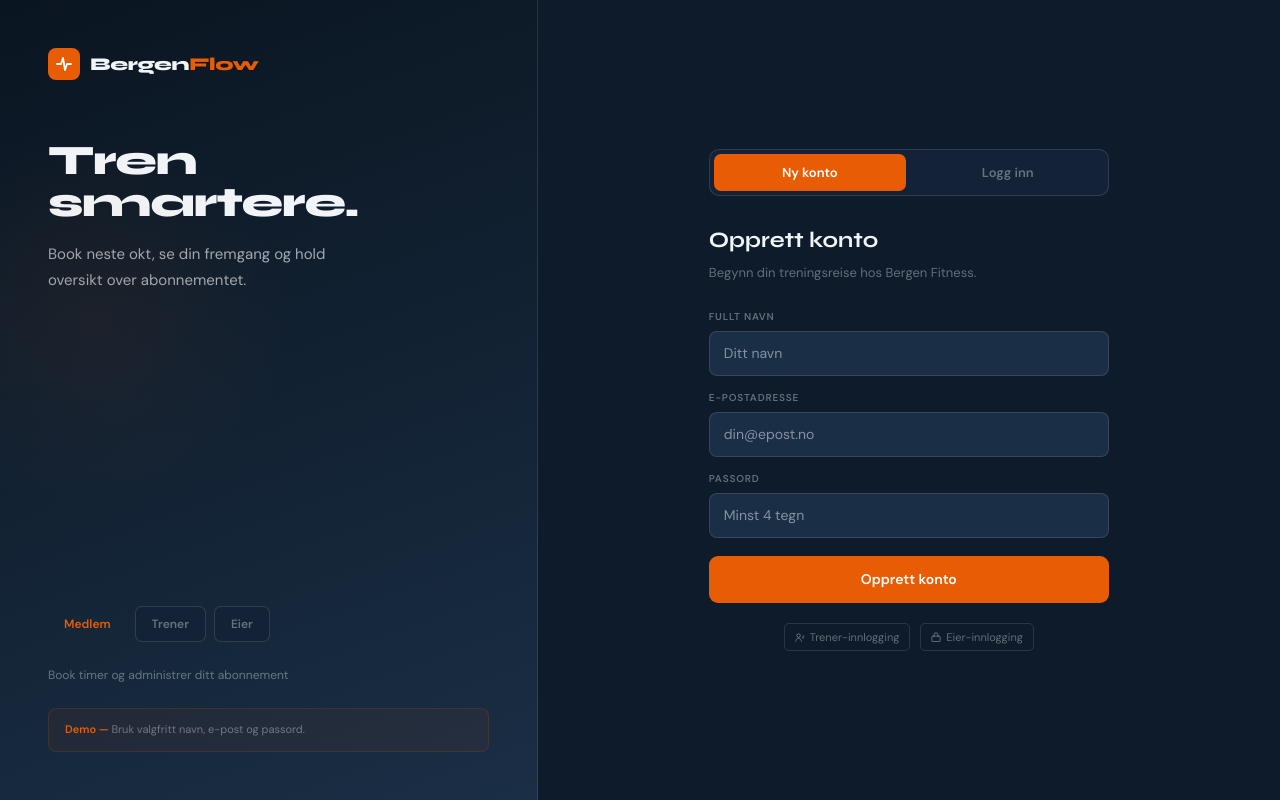
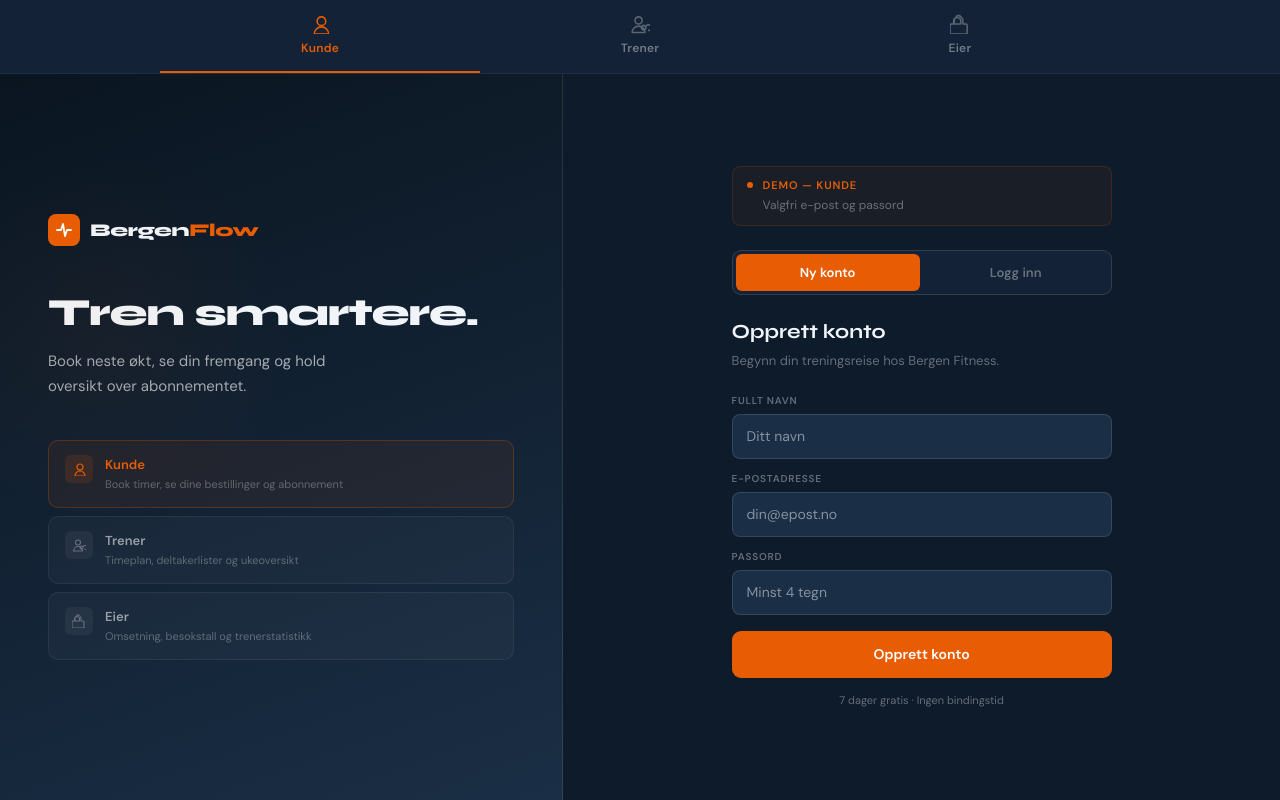
Before and after one commit to SloThdk/bergenflow, a Next.js app: page / in a window 1280 px wide. Built offline with nearby package versions, Linux system fonts and the light colour scheme.

Commit message:
Login redesign — prominent 3-level access picker, demo creds per level, visible on mobile

```diff
--- a/app/page.tsx
+++ b/app/page.tsx
@@ -4,29 +4,39 @@
 
 type Mode = "member" | "trainer" | "owner";
 
+const MODES: { key: Mode; label: string; icon: string; color: string; hint: string; cred: string }[] = [
+  { key: "member",  label: "Kunde",    icon: "M8 8a3 3 0 1 0 0-6 3 3 0 0 0 0 6zm-5 6a5 5 0 0 1 10 0H3z", color: "#E85D04", hint: "Book timer, se dine bestillinger og abonnement",   cred: "Valgfri e-post og passord" },
+  { key: "trainer", label: "Trener",   icon: "M6 7a2.5 2.5 0 1 0 0-5 2.5 2.5 0 0 0 0 5zm-4.5 6a4.5 4.5 0 0 1 9 0H1.5zm7-4.5a1.5 1.5 0 1 0 2.12 2.12 1.5 1.5 0 0 0-2.12-2.12zM11 9.5a2 2 0 1 1 2 2", color: "#7BA3C4", hint: "Timeplan, deltakerlister og ukeoversikt",           cred: "Valgfri e-post og passord" },
+  { key: "owner",   label: "Eier",     icon: "M5 1a4 4 0 0 1 4 4v2h2a1 1 0 0 1 1 1v5a1 1 0 0 1-1 1H1a1 1 0 0 1-1-1V8a1 1 0 0 1 1-1h2V5a4 4 0 0 1 4-4zm0 1.5A2.5 2.5 0 0 0 2.5 5v2h5V5A2.5 2.5 0 0 0 5 2.5z", color: "#B8985A", hint: "Omsetning, besokstall og trenerstatistikk",         cred: "owner@bergenfitness.no · valgfritt passord" },
+];
+
 export default function LoginPage() {
   const router = useRouter();
-  const [mode, setMode]       = useState<Mode>("member");
-  const [name, setName]       = useState("");
-  const [email, setEmail]     = useState("");
+  const [mode, setMode]         = useState<Mode>("member");
+  const [authMode, setAuthMode] = useState<"signup" | "login">("signup");
+  const [name, setName]         = useState("");
+  const [email, setEmail]       = useState("");
   const [password, setPassword] = useState("");
-  const [error, setError]     = useState("");
-  const [loading, setLoading] = useState(false);
-  const [authMode, setAuthMode] = useState<"login"|"signup">("signup");
+  const [error, setError]       = useState("");
+  const [loading, setLoading]   = useState(false);
 
   useEffect(() => {
     try {
-      if (sessionStorage.getItem("bf_member")) router.push("/dashboard");
-      if (sessionStorage.getItem("bf_trainer")) router.push("/trainer");
-      if (sessionStorage.getItem("bf_owner_bf")) router.push("/owner");
+      if (sessionStorage.getItem("bf_member"))    router.push("/dashboard");
+      if (sessionStorage.getItem("bf_trainer"))   router.push("/trainer");
+      if (sessionStorage.getItem("bf_owner_bf"))  router.push("/owner");
     } catch {}
   }, [router]);
+
+  const cfg = MODES.find(m => m.key === mode)!;
+
+  function reset() { setError(""); setName(""); setEmail(""); setPassword(""); }
 
   function handleSubmit(e: React.FormEvent) {
     e.preventDefault();
     setError("");
     if (mode === "owner" && email.trim().toLowerCase() !== "owner@bergenfitness.no") {
-      setError("Ugyldig eierkonto. Bruk owner@bergenfitness.no");
+      setError("Eier-konto: bruk owner@bergenfitness.no");
       return;
     }
     if (!email.trim() || !password.trim()) { setError("Fyll inn alle felt."); return; }
@@ -46,134 +56,160 @@
           router.push("/owner");
         }
       } catch {}
-    }, 600);
+    }, 500);
   }
 
-  const modeConfig = {
-    member:  { label: "Medlem",  desc: "Book timer og administrer ditt abonnement",    color: "var(--orange)" },
-    trainer: { label: "Trener",  desc: "Se timeplan og klasselistene dine",             color: "#7BA3C4" },
-    owner:   { label: "Eier",    desc: "Overvak treningssenter, inntekter og besokende", color: "#B8985A" },
+  const headings: Record<Mode, { title: string; sub: string }> = {
+    member:  { title: "Tren smartere.",  sub: "Book neste økt, se din fremgang og hold oversikt over abonnementet." },
+    trainer: { title: "Din plan.",        sub: "Alle dine klasser, deltakerlister og timeplan på ett sted." },
+    owner:   { title: "Full oversikt.",   sub: "Besøkstall, inntekter og klassestatistikk — alt i sanntid." },
   };
 
-  const headlineMap = {
-    member:  { title: "Tren smartere.", sub: "Book neste okt, se din fremgang og hold oversikt over abonnementet." },
-    trainer: { title: "Din plan.", sub: "Alle dine klasser, deltakerlister og timeplan pa ett sted." },
-    owner:   { title: "Full oversikt.", sub: "Besokstall, inntekter og klassestatistikk — alt i sanntid." },
-  };
-
-  const { title, sub } = headlineMap[mode];
+  const { title, sub } = headings[mode];
 
   return (
-    <div style={{ minHeight: "100vh", display: "flex", background: "var(--bg)" }}>
+    <div style={{ minHeight: "100vh", display: "flex", flexDirection: "column", background: "var(--bg)" }}>
+
+      {/* ── Access level picker (always visible top bar) ── */}
+      <div style={{ borderBottom: "1px solid var(--border)", background: "var(--surface)", padding: "0" }}>
+        <div style={{ maxWidth: "960px", margin: "0 auto", display: "flex", alignItems: "stretch" }}>
+          {MODES.map(m => (
+            <button key={m.key} onClick={() => { setMode(m.key); reset(); }}
+              style={{
+                flex: 1, display: "flex", flexDirection: "column", alignItems: "center", justifyContent: "center",
+                gap: "5px", padding: "14px 12px", background: "none", border: "none",
+                borderBottom: mode === m.key ? `2px solid ${m.color}` : "2px solid transparent",
+                cursor: "pointer", transition: "all 0.12s",
+              }}>
+              <svg width="20" height="20" viewBox="0 0 14 14" fill="none" style={{ color: mode === m.key ? m.color : "rgba(255,255,255,0.3)", transition: "color 0.12s" }}>
+                <path d={m.icon} stroke="currentColor" strokeWidth="1.1" strokeLinecap="round" strokeLinejoin="round" fill="none"/>
+              </svg>
+              <span style={{ fontSize: "12px", fontWeight: 600, color: mode === m.key ? m.color : "rgba(255,255,255,0.4)", letterSpacing: "0.02em" }}>{m.label}</span>
+            </button>
+          ))}
+        </div>
+      </div>
+
+      {/* ── Main content ── */}
+      <div style={{ flex: 1, display: "flex", overflow: "hidden" }}>
+
         {/* Left brand panel */}
-      <div className="brand-panel" style={{ width: "42%", background: "linear-gradient(160deg, #0A1520 0%, #1A2E45 100%)", display: "flex", flexDirection: "column", justifyContent: "space-between", padding: "48px", borderRight: "1px solid var(--border-strong)", position: "relative", overflow: "hidden" }}>
-        <div style={{ position: "absolute", top: "15%", left: "-20%", width: "400px", height: "400px", background: "radial-gradient(ellipse, rgba(232,93,4,0.06) 0%, transparent 70%)", pointerEvents: "none" }}/>
-        <div>
-          <div style={{ display: "flex", alignItems: "center", gap: "10px", marginBottom: "60px" }}>
+        <div style={{ width: "44%", background: "linear-gradient(160deg, #0A1520 0%, #1A2E45 100%)", display: "flex", flexDirection: "column", justifyContent: "center", padding: "56px 48px", borderRight: "1px solid var(--border-strong)", position: "relative", overflow: "hidden" }}
+          className="hidden-mobile">
+          <div style={{ position: "absolute", top: "10%", left: "-15%", width: "380px", height: "380px", background: `radial-gradient(ellipse, ${cfg.color}0A 0%, transparent 70%)`, pointerEvents: "none", transition: "background 0.3s" }}/>
+          <div style={{ marginBottom: "40px" }}>
+            <div style={{ display: "flex", alignItems: "center", gap: "10px", marginBottom: "48px" }}>
               <div style={{ width: "32px", height: "32px", background: "var(--orange)", borderRadius: "8px", display: "flex", alignItems: "center", justifyContent: "center" }}>
                 <svg width="18" height="18" viewBox="0 0 18 18" fill="none"><path d="M2 9h4l2-6 2 12 2-6h4" stroke="#fff" strokeWidth="1.8" strokeLinecap="round" strokeLinejoin="round"/></svg>
               </div>
               <span style={{ fontFamily: "var(--font-syne)", fontSize: "18px", fontWeight: 800, letterSpacing: "-0.02em" }}>Bergen<span style={{ color: "var(--orange)" }}>Flow</span></span>
             </div>
-          <div style={{ fontFamily: "var(--font-syne)", fontSize: "clamp(32px, 3.5vw, 42px)", fontWeight: 800, lineHeight: 1.0, letterSpacing: "-0.03em", marginBottom: "18px", color: "var(--text)" }}>{title}</div>
+            <div style={{ fontFamily: "var(--font-syne)", fontSize: "clamp(30px, 3vw, 40px)", fontWeight: 800, lineHeight: 1.0, letterSpacing: "-0.03em", marginBottom: "16px" }}>{title}</div>
             <p style={{ fontSize: "15px", color: "var(--text-secondary)", lineHeight: 1.7, maxWidth: "300px" }}>{sub}</p>
           </div>
+
+          {/* Access level cards on left */}
+          <div style={{ display: "flex", flexDirection: "column", gap: "8px" }}>
+            {MODES.map(m => (
+              <button key={m.key} onClick={() => { setMode(m.key); reset(); }}
+                style={{
+                  display: "flex", alignItems: "flex-start", gap: "12px", padding: "14px 16px",
+                  background: mode === m.key ? `${m.color}12` : "rgba(255,255,255,0.03)",
+                  border: `1px solid ${mode === m.key ? m.color + "40" : "rgba(255,255,255,0.06)"}`,
+                  borderRadius: "10px", cursor: "pointer", textAlign: "left", transition: "all 0.12s",
+                }}>
+                <div style={{ width: "28px", height: "28px", borderRadius: "6px", background: mode === m.key ? `${m.color}20` : "rgba(255,255,255,0.05)", display: "flex", alignItems: "center", justifyContent: "center", flexShrink: 0 }}>
+                  <svg width="14" height="14" viewBox="0 0 14 14" fill="none" style={{ color: mode === m.key ? m.color : "rgba(255,255,255,0.3)" }}>
+                    <path d={m.icon} stroke="currentColor" strokeWidth="1.1" strokeLinecap="round" strokeLinejoin="round" fill="none"/>
+                  </svg>
+                </div>
                 <div>
-          <div style={{ display: "flex", gap: "8px", marginBottom: "24px" }}>
-            {(Object.entries(modeConfig) as [Mode, typeof modeConfig[Mode]][]).map(([key, cfg]) => (
-              <button key={key} onClick={() => { setMode(key); setError(""); }} style={{
-                padding: "8px 16px", borderRadius: "7px", fontSize: "12px", fontWeight: 600,
-                background: mode === key ? `${cfg.color}18` : "var(--surface)",
-                border: `1px solid ${mode === key ? cfg.color + "44" : "var(--border-strong)"}`,
-                color: mode === key ? cfg.color : "var(--text-muted)",
-                transition: "all 0.12s", cursor: "pointer",
-              }}>{cfg.label}</button>
+                  <div style={{ fontSize: "13px", fontWeight: 700, color: mode === m.key ? m.color : "rgba(255,255,255,0.55)", marginBottom: "2px" }}>{m.label}</div>
+                  <div style={{ fontSize: "11px", color: "rgba(255,255,255,0.3)", lineHeight: 1.5 }}>{m.hint}</div>
+                </div>
+              </button>
             ))}
-          </div>
-          <p style={{ fontSize: "12px", color: "var(--text-muted)" }}>{modeConfig[mode].desc}</p>
-          <div style={{ marginTop: "24px", padding: "12px 16px", background: "rgba(232,93,4,0.06)", border: "1px solid rgba(232,93,4,0.15)", borderRadius: "8px" }}>
-            <p style={{ fontSize: "11px", color: "var(--text-muted)", lineHeight: 1.6 }}>
-              <span style={{ color: "var(--orange)", fontWeight: 600 }}>Demo — </span>
-              {mode === "owner" ? "E-post: owner@bergenfitness.no, valgfritt passord." : "Bruk valgfritt navn, e-post og passord."}
-            </p>
-          </div>
           </div>
         </div>
 
         {/* Right form panel */}
-      <div style={{ flex: 1, display: "flex", alignItems: "center", justifyContent: "center", padding: "48px 40px" }}>
-        <div style={{ width: "100%", maxWidth: "400px" }}>
+        <div style={{ flex: 1, display: "flex", alignItems: "center", justifyContent: "center", padding: "40px 32px", overflowY: "auto" }}>
+          <div style={{ width: "100%", maxWidth: "380px" }}>
+
+            {/* Mode hint */}
+            <div style={{ background: `${cfg.color}0E`, border: `1px solid ${cfg.color}28`, borderRadius: "8px", padding: "10px 14px", marginBottom: "24px", display: "flex", alignItems: "flex-start", gap: "10px" }}>
+              <div style={{ width: "6px", height: "6px", borderRadius: "50%", background: cfg.color, marginTop: "5px", flexShrink: 0 }}/>
+              <div>
+                <div style={{ fontSize: "11px", fontWeight: 700, color: cfg.color, marginBottom: "3px", textTransform: "uppercase", letterSpacing: "0.08em" }}>Demo — {cfg.label}</div>
+                <div style={{ fontSize: "12px", color: "var(--text-muted)", lineHeight: 1.55 }}>{cfg.cred}</div>
+              </div>
+            </div>
+
+            {/* Signup / Login tabs (member only) */}
             {mode === "member" && (
-            <div style={{ display: "flex", gap: "6px", marginBottom: "28px", background: "var(--surface)", border: "1px solid var(--border-strong)", borderRadius: "10px", padding: "4px" }}>
-              {(["signup","login"] as const).map(m => (
-                <button key={m} onClick={() => { setAuthMode(m); setError(""); }} style={{
-                  flex: 1, padding: "9px", borderRadius: "7px", fontSize: "13px", fontWeight: 600,
-                  background: authMode === m ? "var(--orange)" : "transparent",
-                  color: authMode === m ? "#fff" : "var(--text-muted)", border: "none", transition: "all 0.12s",
-                }}>
+              <div style={{ display: "flex", gap: "4px", background: "var(--surface)", border: "1px solid var(--border-strong)", borderRadius: "9px", padding: "3px", marginBottom: "22px" }}>
+                {(["signup", "login"] as const).map(m => (
+                  <button key={m} onClick={() => { setAuthMode(m); setError(""); }}
+                    style={{ flex: 1, padding: "9px", borderRadius: "6px", fontSize: "13px", fontWeight: 600, background: authMode === m ? "var(--orange)" : "transparent", color: authMode === m ? "#fff" : "var(--text-muted)", border: "none", transition: "all 0.12s" }}>
                     {m === "signup" ? "Ny konto" : "Logg inn"}
                   </button>
                 ))}
               </div>
             )}
 
-          <h1 style={{ fontFamily: "var(--font-syne)", fontSize: "22px", fontWeight: 700, color: "var(--text)", marginBottom: "6px" }}>
-            {mode === "member" ? (authMode === "signup" ? "Opprett konto" : "Logg inn") : mode === "trainer" ? "Trener-innlogging" : "Eier-innlogging"}
+            <h1 style={{ fontFamily: "var(--font-syne)", fontSize: "20px", fontWeight: 700, marginBottom: "4px" }}>
+              {mode === "member" && authMode === "signup" ? "Opprett konto" :
+               mode === "member" ? "Logg inn" :
+               mode === "trainer" ? "Trener-innlogging" : "Eier-innlogging"}
             </h1>
-          <p style={{ fontSize: "13px", color: "var(--text-muted)", marginBottom: "26px" }}>
+            <p style={{ fontSize: "13px", color: "var(--text-muted)", marginBottom: "22px" }}>
               {mode === "member" && authMode === "signup" ? "Begynn din treningsreise hos Bergen Fitness." :
-             mode === "member" ? "Velkommen tilbake — hva trener du i dag?" :
-             mode === "trainer" ? "Se dine klasser og deltakerlistene." :
+               mode === "member" ? "Velkommen tilbake." :
+               mode === "trainer" ? "Se dine klasser og deltakerlister." :
                "Full oversikt over treningssenteret."}
             </p>
 
-          <form onSubmit={handleSubmit} style={{ display: "flex", flexDirection: "column", gap: "14px" }}>
+            <form onSubmit={handleSubmit} style={{ display: "flex", flexDirection: "column", gap: "12px" }}>
               {mode === "member" && authMode === "signup" && (
                 <div>
-                <label style={{ display: "block", fontSize: "10px", fontWeight: 700, color: "var(--text-muted)", textTransform: "uppercase", letterSpacing: "0.08em", marginBottom: "7px" }}>Fullt navn</label>
-                <input type="text" placeholder="Ditt navn" value={name} onChange={e => { setName(e.target.value); setError(""); }}/>
+                  <label style={{ display: "block", fontSize: "10px", fontWeight: 700, color: "var(--text-muted)", textTransform: "uppercase", letterSpacing: "0.08em", marginBottom: "6px" }}>Fullt navn</label>
+                  <input type="text" placeholder="Ditt navn" value={name} onChange={e => { setName(e.target.value); setError(""); }} />
                 </div>
               )}
               <div>
-              <label style={{ display: "block", fontSize: "10px", fontWeight: 700, color: "var(--text-muted)", textTransform: "uppercase", letterSpacing: "0.08em", marginBottom: "7px" }}>E-postadresse</label>
-              <input type="email" placeholder={mode === "owner" ? "owner@bergenfitness.no" : "din@epost.no"} value={email} onChange={e => { setEmail(e.target.value); setError(""); }}/>
+                <label style={{ display: "block", fontSize: "10px", fontWeight: 700, color: "var(--text-muted)", textTransform: "uppercase", letterSpacing: "0.08em", marginBottom: "6px" }}>E-postadresse</label>
+                <input type="email" placeholder={mode === "owner" ? "owner@bergenfitness.no" : "din@epost.no"} value={email} onChange={e => { setEmail(e.target.value); setError(""); }} />
               </div>
               <div>
-              <label style={{ display: "block", fontSize: "10px", fontWeight: 700, color: "var(--text-muted)", textTransform: "uppercase", letterSpacing: "0.08em", marginBottom: "7px" }}>Passord</label>
-              <input type="password" placeholder="Minst 4 tegn" value={password} onChange={e => { setPassword(e.target.value); setError(""); }}/>
+                <label style={{ display: "block", fontSize: "10px", fontWeight: 700, color: "var(--text-muted)", textTransform: "uppercase", letterSpacing: "0.08em", marginBottom: "6px" }}>Passord</label>
+                <input type="password" placeholder="Minst 4 tegn" value={password} onChange={e => { setPassword(e.target.value); setError(""); }} />
               </div>
-            {error && <p style={{ fontSize: "12px", color: "#ef4444", padding: "8px 12px", background: "rgba(239,68,68,0.08)", borderRadius: "6px", border: "1px solid rgba(239,68,68,0.2)" }}>{error}</p>}
-            <button type="submit" disabled={loading} style={{
-              background: loading ? "var(--surface-2)" : "var(--orange)", color: loading ? "var(--text-muted)" : "#fff",
-              borderRadius: "9px", padding: "13px", fontSize: "14px", fontWeight: 700,
-              display: "flex", alignItems: "center", justifyContent: "center", gap: "8px",
-              transition: "all 0.15s", marginTop: "4px",
-            }}>
-              {loading ? <><svg width="13" height="13" viewBox="0 0 24 24" fill="none" style={{ animation: "spin 0.7s linear infinite" }}><circle cx="12" cy="12" r="10" stroke="currentColor" strokeWidth="2" strokeDasharray="32" strokeDashoffset="12" strokeLinecap="round"/></svg>Venter...</> :
-               mode === "member" && authMode === "signup" ? "Opprett konto" :
-               mode === "member" ? "Logg inn" :
-               mode === "trainer" ? "Gå til timeplan" : "Gå til oversikt"}
+
+              {error && (
+                <div style={{ fontSize: "12px", color: "#f87171", padding: "9px 12px", background: "rgba(248,113,113,0.08)", borderRadius: "6px", border: "1px solid rgba(248,113,113,0.2)" }}>{error}</div>
+              )}
+
+              <button type="submit" disabled={loading}
+                style={{ background: loading ? "var(--surface-2)" : cfg.color, color: loading ? "var(--text-muted)" : "#fff", borderRadius: "9px", padding: "13px", fontSize: "14px", fontWeight: 700, display: "flex", alignItems: "center", justifyContent: "center", gap: "8px", marginTop: "4px", transition: "all 0.15s" }}>
+                {loading
+                  ? <><svg width="13" height="13" viewBox="0 0 24 24" fill="none" style={{ animation: "spin 0.7s linear infinite" }}><circle cx="12" cy="12" r="10" stroke="currentColor" strokeWidth="2" strokeDasharray="32" strokeDashoffset="12" strokeLinecap="round"/></svg>Venter...</>
+                  : mode === "member" && authMode === "signup" ? "Opprett konto"
+                  : mode === "member" ? "Logg inn"
+                  : mode === "trainer" ? "Gå til timeplan"
+                  : "Gå til oversikt"}
               </button>
             </form>
 
             {mode === "member" && (
-            <div style={{ marginTop: "20px", display: "flex", gap: "10px", justifyContent: "center" }}>
-              <button onClick={() => { setMode("trainer"); setError(""); }} style={{ fontSize: "11px", color: "var(--text-muted)", padding: "5px 10px", borderRadius: "5px", border: "1px solid var(--border-strong)", display: "flex", alignItems: "center", gap: "5px" }}>
-                <svg width="10" height="10" viewBox="0 0 14 14" fill="none"><circle cx="5" cy="5" r="2.5" stroke="currentColor" strokeWidth="1.3"/><path d="M1 13c0-2.2 1.8-4 4-4s4 1.8 4 4" stroke="currentColor" strokeWidth="1.3" strokeLinecap="round"/><path d="M10 7c.8.3 1.5 1.1 1.5 2" stroke="currentColor" strokeWidth="1.2" strokeLinecap="round"/><path d="M11.5 5a1.5 1.5 0 0 1 0 2.8" stroke="currentColor" strokeWidth="1.1" strokeLinecap="round"/></svg>
-                Trener-innlogging
-              </button>
-              <button onClick={() => { setMode("owner"); setError(""); }} style={{ fontSize: "11px", color: "var(--text-muted)", padding: "5px 10px", borderRadius: "5px", border: "1px solid var(--border-strong)", display: "flex", alignItems: "center", gap: "5px" }}>
-                <svg width="10" height="10" viewBox="0 0 12 12" fill="none"><rect x="1" y="5" width="10" height="6.5" rx="1.5" stroke="currentColor" strokeWidth="1.2"/><path d="M3.5 5V3.5a2.5 2.5 0 0 1 5 0V5" stroke="currentColor" strokeWidth="1.2" strokeLinecap="round"/></svg>
-                Eier-innlogging
-              </button>
-            </div>
+              <p style={{ fontSize: "11px", color: "var(--text-muted)", textAlign: "center", marginTop: "14px" }}>7 dager gratis &middot; Ingen bindingstid</p>
             )}
           </div>
         </div>
+      </div>
 
-      {/* Mobile logo */}
       <style>{`
-        @media (max-width: 768px) { .brand-panel { display: none !important; } }
+        @media (max-width: 768px) { .hidden-mobile { display: none !important; } }
+        @keyframes spin { to { transform: rotate(360deg); } }
       `}</style>
     </div>
   );
```
Lines whose indentation alone changed are shown as unchanged.
